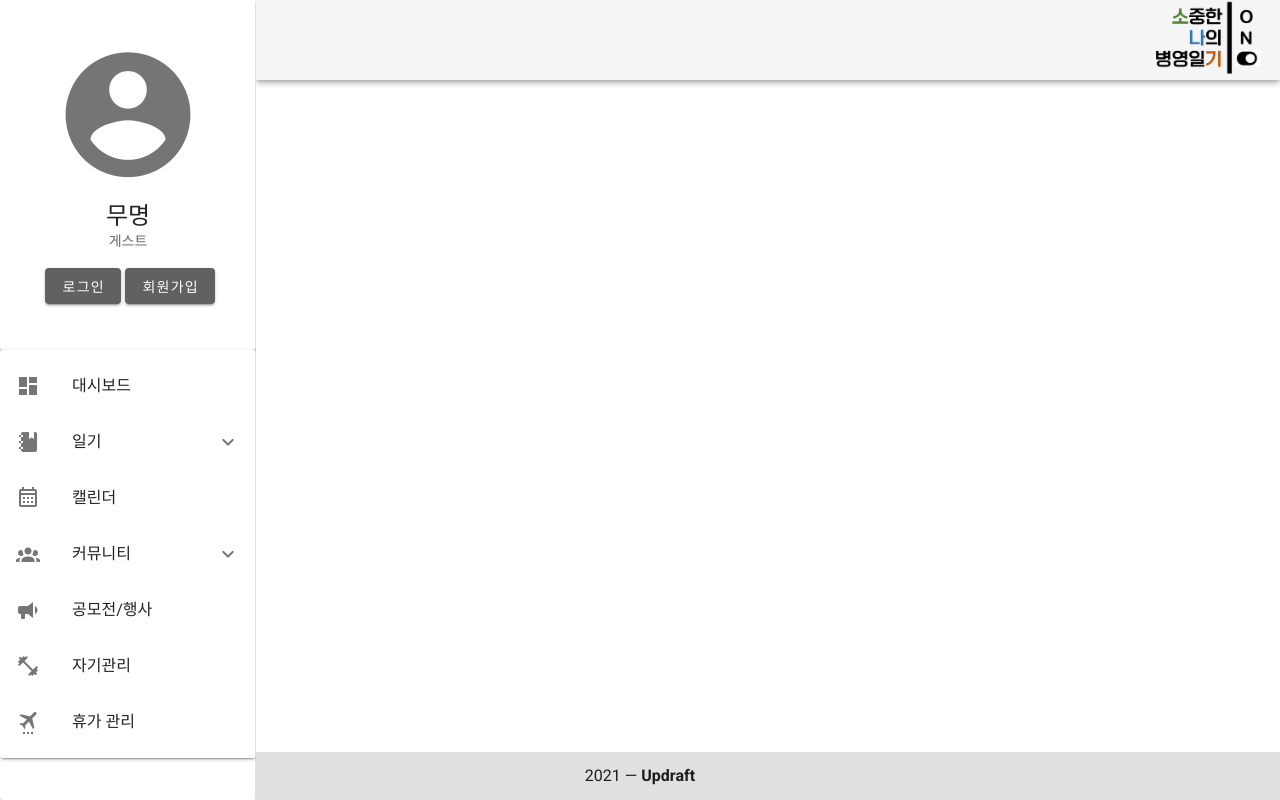
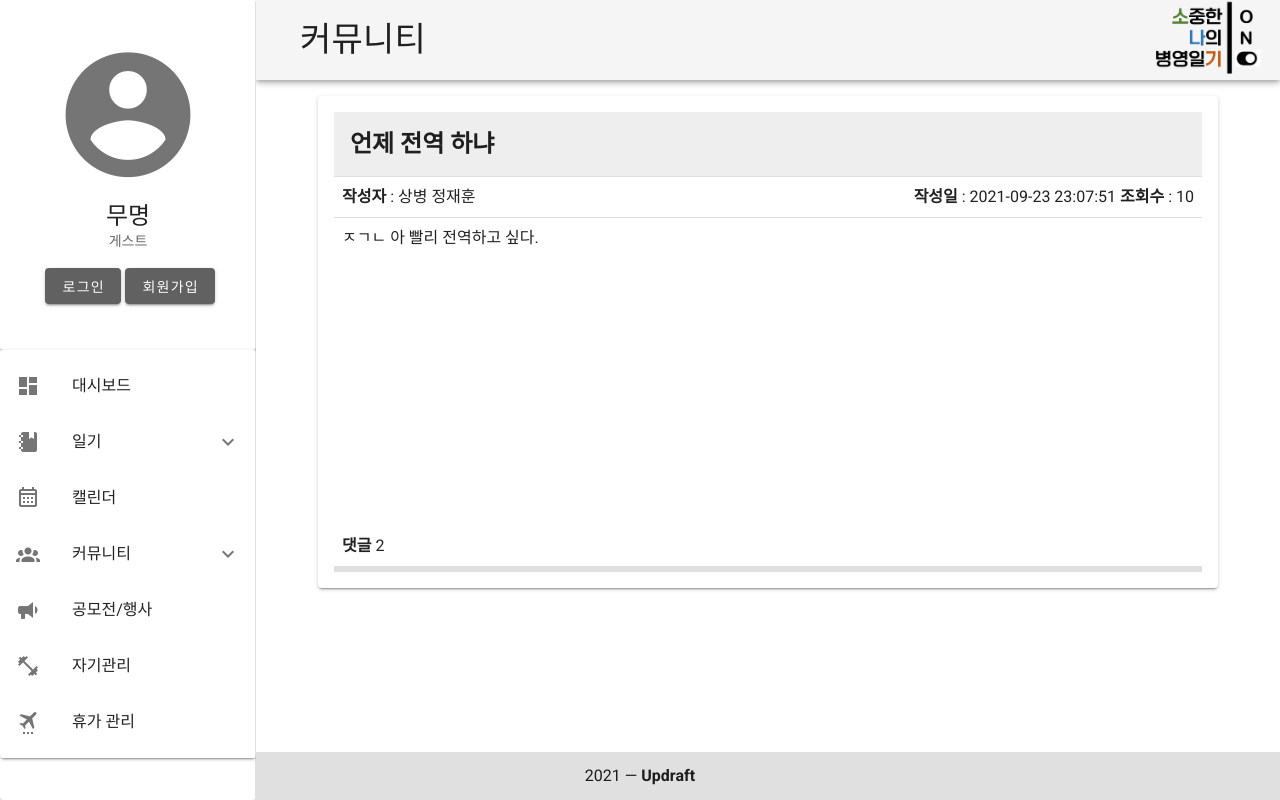
Before and after one commit to osamhack2021/WEB_SONAGI-ON_updraft, a Vue app in the folder frontend/: page /post in a window 1280 px wide. Built offline with nearby package versions, Linux system fonts and the light colour scheme; a web font is replaced by a local one; what vue-simple-alert would draw is missing.

Commit message:
edit files

```diff
--- a/frontend/src/components/BoardList.vue
+++ b/frontend/src/components/BoardList.vue
@@ -1,6 +1,6 @@
 <template>
-    <v-layout justify-center>
-      <v-card style="max-width: 1000px;">
+      <v-layout justify-center ma-4 pa-4>
+        <v-card style="width: 900px;" class="elevation-4 pa-2 ma-2">
           <v-card-title>
             목록
             <v-spacer></v-spacer>
@@ -14,9 +14,133 @@
           </v-card-title>
           <v-data-table
             :headers="headers"
-          :items="desserts"
+            :items="bdList"
             :search="search"
           ></v-data-table>
+          <v-row justify="center" class="pa-4">
+            <v-btn link to="/community-write">
+              글쓰기
+            </v-btn>
+          </v-row>
         </v-card>
       </v-layout>
 </template>
+
+<script>
+
+  export default {
+    name: 'BoardList',
+    data: ()=>({
+          search: '',
+          headers: [
+            {
+              text: 'No',
+              align: 'center',
+              sortable: true,
+              value: 'no',
+              width: 30,
+            },
+            {
+              text: '제목',
+              align: 'start',
+              sortable: false,
+              value: 'title'
+            },
+            {
+              text: '작성자',
+              align: 'center',
+              sortable: false,
+              value: 'name',
+              width: 130,
+            },
+            {
+              text: '날짜',
+              align: 'center',
+              sortable: false,
+              value: 'date',
+              width: 60,
+            },
+          ],
+          bdList: [
+            {
+              no: "1",
+              title: "[공지]게시판 이용 가이드",
+              name: '관리자',
+              date: '2021/09/22'
+            },
+            {
+              no: "2",
+              title: "아 전역 언제하냐",
+              name: '상병 정재훈',
+              date: '2021/09/24'
+            },
+            {
+              no: "3",
+              title: "test3",
+              name: '상병 정재훈',
+              date: '2021/09/26'
+            },
+            {
+              no: "4",
+              title: "test4",
+              name: '상병 정재훈',
+              date: '2021/09/27'
+            },
+            {
+              no: "5",
+              title: "test5",
+              name: '상병 정재훈',
+              date: '2021/09/29'
+            },
+            {
+              no: "6",
+              title: "test6",
+              name: '상병 정재훈',
+              date: '2021/10/01'
+            },
+            {
+              no: "7",
+              title: "test7",
+              name: '상병 정재훈',
+              date: '2021/10/04'
+            },
+            {
+              no: "8",
+              title: "test8",
+              name: '상병 정재훈',
+              date: '2021/10/07'
+            },
+            {
+              no: "9",
+              title: "test9",
+              name: '상병 정재훈',
+              date: '2021/10/11'
+            },
+            {
+              no: "10",
+              title: "test10",
+              name: '상병 정재훈',
+              date: '2021/10/12'
+            },
+            {
+              no: "11",
+              title: "test11",
+              name: '상병 정재훈',
+              date: '2021/10/13'
+            },
+            {
+              no: "12",
+              title: "test12",
+              name: '상병 정재훈',
+              date: '2021/10/14'
+            },
+            {
+              no: "13",
+              title: "test13",
+              name: '상병 정재훈',
+              date: '2021/10/16'
+            },
+          ],
+    }),
+  }
+</script>
--- a/frontend/src/components/Profile.vue
+++ b/frontend/src/components/Profile.vue
@@ -7,6 +7,7 @@
           </template>
           <template v-else>
             <v-avatar size="150">
+              <!-- todo: v-badge로 계급 사진 넣기 -->
               <img
                 :src="$store.state.BACKEND_URL+'/'+user.profile"
                 alt="에러"
--- a/frontend/src/components/RetireCalculator.vue
+++ b/frontend/src/components/RetireCalculator.vue
@@ -19,8 +19,8 @@
   </v-toolbar>
 
   <v-divider></v-divider>
-    <v-container fluid class="pt-5">
-        <div>
+    <v-container fluid class="pa-0 ma-0">
+        <v-card class="pa-4">
             <v-row>
                 <v-col lg="3" md="3" sm="6" xs="12" class="pb-2">
                     <v-skeleton-loader
@@ -134,7 +134,7 @@
                     </v-card>
                 </v-col>
             </v-row>
-        </div>
+        </v-card>
     </v-container>
     </v-card>
 </template>
--- a/frontend/src/router/index.js
+++ b/frontend/src/router/index.js
@@ -6,9 +6,11 @@ import DiaryWrite from '@/views/DiaryWrite'
 import Calendar from '@/views/Calendar'
 import Community from '@/views/Community'
 import CommunityWrite from '@/views/CommunityWrite'
+import Post from '@/views/Post'
 import Event from '@/views/Event'
 import SelfCare from '@/views/SelfCare'
 import Vacation from '@/views/Vacation'
+
 Vue.use(VueRouter)
 
 const routes = [
@@ -43,6 +45,11 @@ const routes = [
         component: CommunityWrite
     },
     {
+        path: '/post',
+        name: '커뮤니티',
+        component: Post
+    },
+    {
         path: '/event',
         name: '공모전/행사',
         component: Event
--- a/frontend/src/views/Calendar.vue
+++ b/frontend/src/views/Calendar.vue
@@ -4,7 +4,7 @@
       <v-icon small style="margin-left:5px">home</v-icon>
       <v-breadcrumbs :items="bcLink"></v-breadcrumbs>
     </v-card>
-    <v-card class="pa-8">
+    <v-card class="pa-8 elevation-0">
     <template>
       <v-row class="fill-height">
         <v-col>
--- a/frontend/src/views/Dashboard.vue
+++ b/frontend/src/views/Dashboard.vue
@@ -4,14 +4,14 @@
       <v-icon small style="margin-left:5px">home</v-icon>
       <v-breadcrumbs :items="bcLink"></v-breadcrumbs>
     </v-card>
-    <div>
+    <v-card class="pa-2 elevation-0">
     <RetireCalculator />
-    </div>
+    </v-card>
     <v-divider></v-divider>
     <v-row class="pa-4">
       <v-row align-center>
         <v-flex lg9>
-          <v-card class="ma-5 pa-3" style="">
+          <v-card class="ma-4 pa-3" style="">
             <div>
               일기 쓴 횟수
             </div>
@@ -19,7 +19,7 @@
           </v-card>
         </v-flex>
         <v-flex lg3>
-          <v-card class="col-3 ma-4" style="max-width:300px">
+          <v-card class="col-3 pa-3 ma-4" style="max-width:310px; height:330px;">
             <DashboardDatePicker />
           </v-card>
         </v-flex>
--- /dev/null
+++ b/frontend/src/views/Post.vue
@@ -0,0 +1,66 @@
+<template>
+    <v-layout justify-center>
+    <v-card class="pa-4 ma-4" style="width: 900px;">
+        <v-card tile class="elevation-0">
+            <v-toolbar flat color="grey lighten-3"><h2>{{boardData.title}}</h2></v-toolbar>
+            <v-divider></v-divider>
+            <v-row>
+                <v-col class="ma-2"><h4>작성자</h4> : {{boardData.class}} {{boardData.name}}</v-col>
+                <v-col class="ma-2" align="right">
+                    <h4>작성일</h4> : {{boardData.date}}   <h4>조회수</h4> : {{boardData.views}}
+                </v-col>
+            </v-row>
+            <v-divider></v-divider>
+            <v-card tile class="elevation-0 ma-2" style="min-height: 300px;">
+                {{boardData.contents}}
+            </v-card>
+            <div class="ma-2">
+                <h4>댓글</h4> {{boardData.comments.length}}
+            </div>
+            <v-divider></v-divider>
+            <v-card tile class="elevation-0">
+            </v-card>
+            <v-divider></v-divider>
+            <v-divider></v-divider>
+            <v-divider></v-divider>
+            <v-divider></v-divider>
+            <v-divider></v-divider>
+        </v-card>
+    </v-card>
+    </v-layout>
+</template>
+
+<script>
+
+export default {
+    name: 'Post',
+    data: ()=> ({
+        boardData:{
+            title: "언제 전역 하냐",
+            class: "상병",
+            name: "정재훈",
+            date: "2021-09-23 23:07:51",
+            views: 10,
+            contents: "ㅈㄱㄴ\n 아 빨리 전역하고 싶다.",
+            comments: [
+                {
+                    class: "일병",
+                    name: "국현호",
+                    date: "2021-09-23 23:09:35",
+                    contents: "저는 휴가라도 빨리 나가고 싶습니다...",
+                },
+                {
+                    class: "일병",
+                    name: "정우성",
+                    date: "2021-09-23 23:10:47",
+                    contents: "휴가 개꿀 ㅎ",
+                },
+            ],
+        }
+    }),
+}
+</script>
+
+<style>
+    h4 {display: inline;}
+</style>
```
Also changed, not shown: frontend/src/views/Community.vue (+3 -133 lines). Lines whose indentation alone changed are shown as unchanged.
